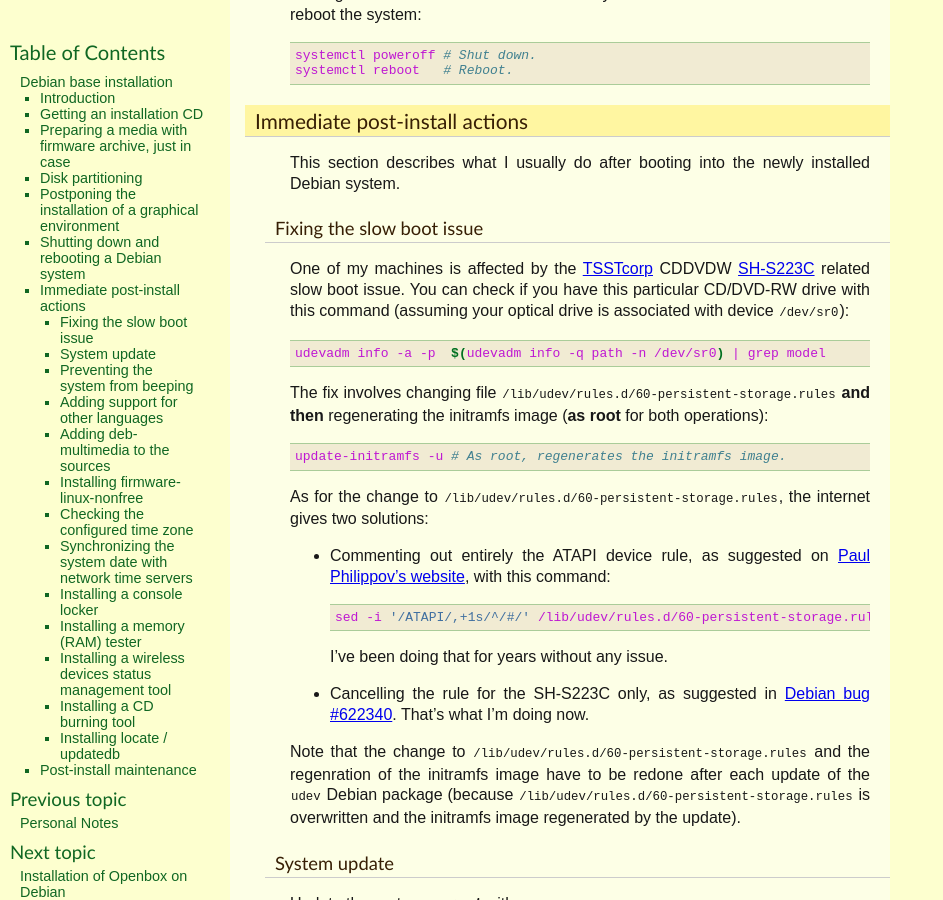
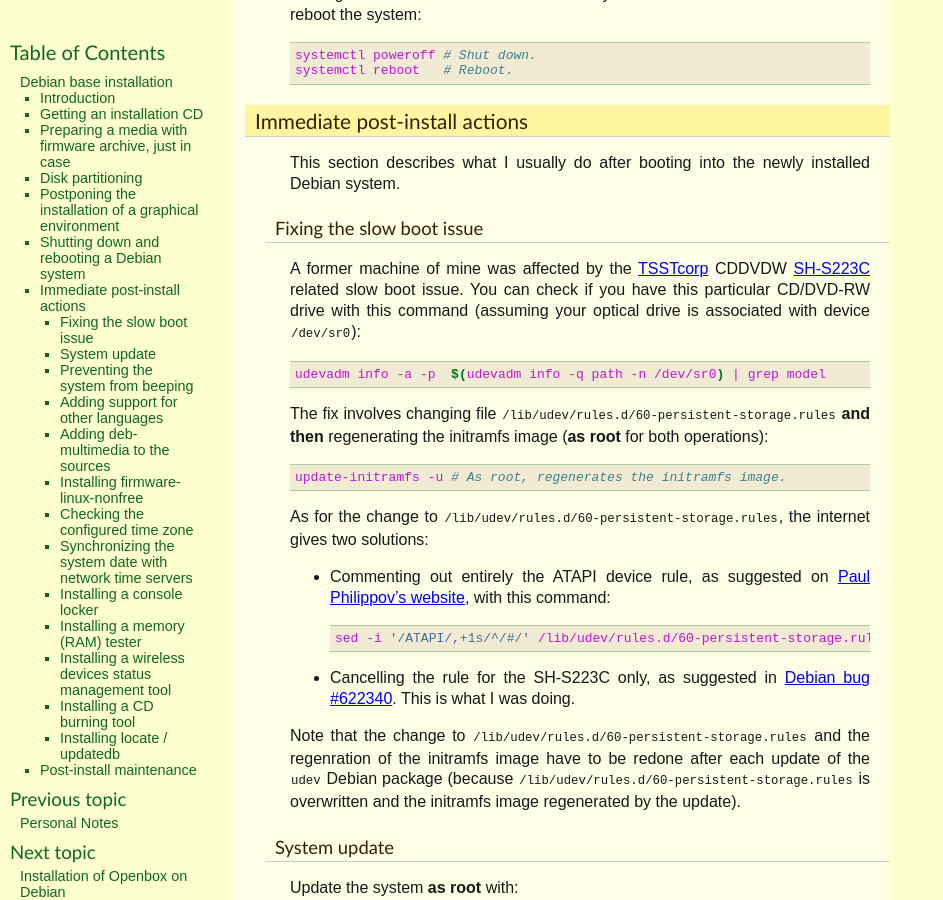
Before and after one commit to thierr26/thierr26_personal_notes_sphinx_sources, a Sphinx documentation site: the page built from source/debian_base_install.rst, in a window 1280 px wide and 900 px high, scrolled down 4402 px. Shown: the whole window, without its empty margins (0-943 px from the left). Built offline with Sphinx 7.4.7, drawn with Linux system fonts in a browser that asks for light colours.

Commit message:
Do a minor update (SH-S223C/slow boot issue)

```diff
--- a/source/debian_base_install.rst
+++ b/source/debian_base_install.rst
@@ -216,7 +216,7 @@ Fixing the slow boot issue
   single: /lib/udev/rules.d/60-persistent-storage.rules
   single: ATAPI
 
-One of my machines is affected by the
+A former machine of mine was affected by the
 `TSSTcorp <https://en.wikipedia.org/wiki/Toshiba_Samsung_Storage_Technology>`_
 CDDVDW `SH-S223C
 <https://www.newegg.com/samsung-model-sh-s223c-dvd-burner/p/N82E16827151192>`_
@@ -242,11 +242,9 @@ internet gives two solutions:
 
     sed -i '/ATAPI/,+1s/^/#/' /lib/udev/rules.d/60-persistent-storage.rules # As root.
 
-  I've been doing that for years without any issue.
-
 * Cancelling the rule for the SH-S223C only, as suggested in `Debian bug
-  #622340 <https://bugs.debian.org/cgi-bin/bugreport.cgi?bug=622340#43>`_.
-  That's what I'm doing now.
+  #622340 <https://bugs.debian.org/cgi-bin/bugreport.cgi?bug=622340#43>`_. This
+  is what I was doing.
 
 Note that the change to ``/lib/udev/rules.d/60-persistent-storage.rules`` and
 the regenration of the initramfs image have to be redone after each update of
```
